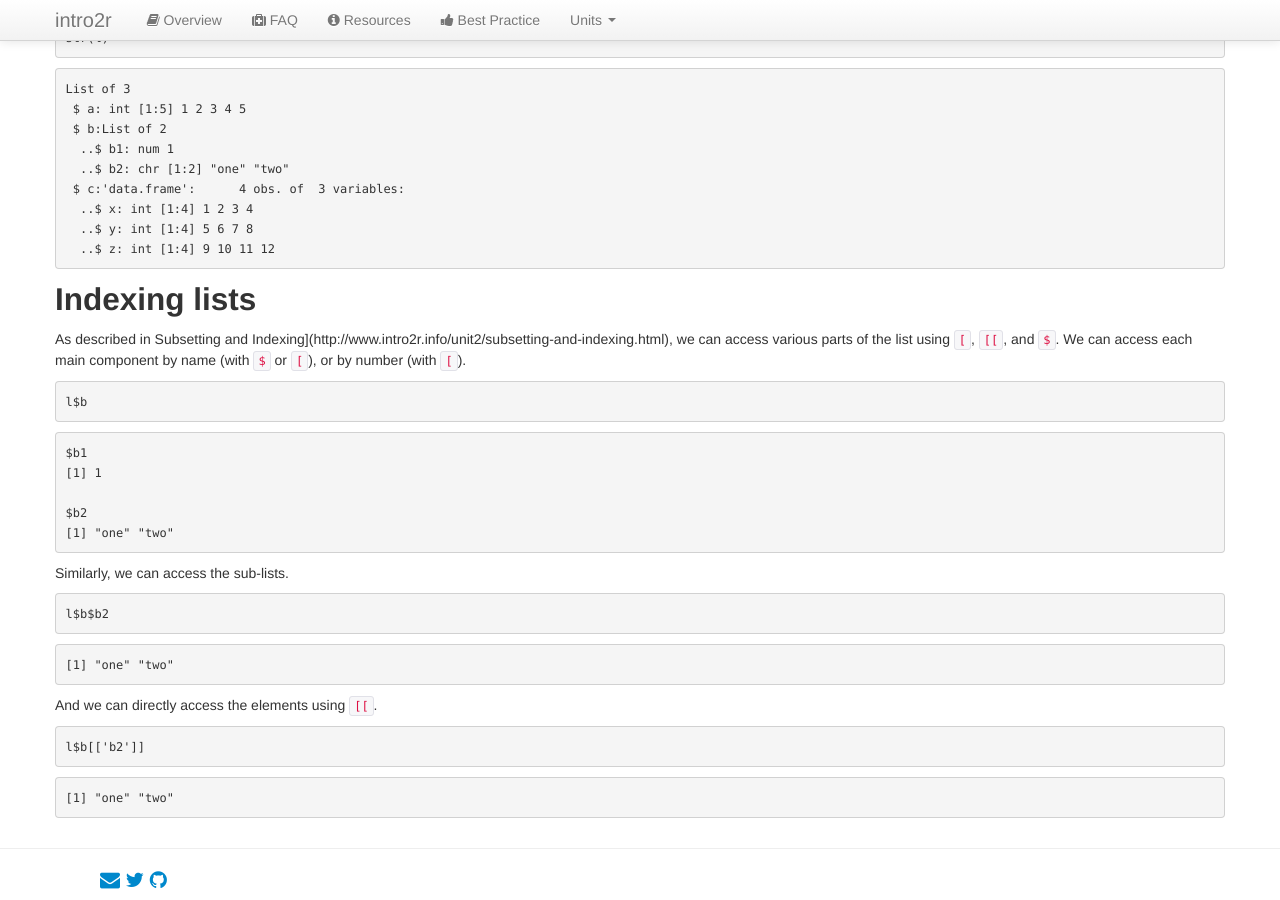
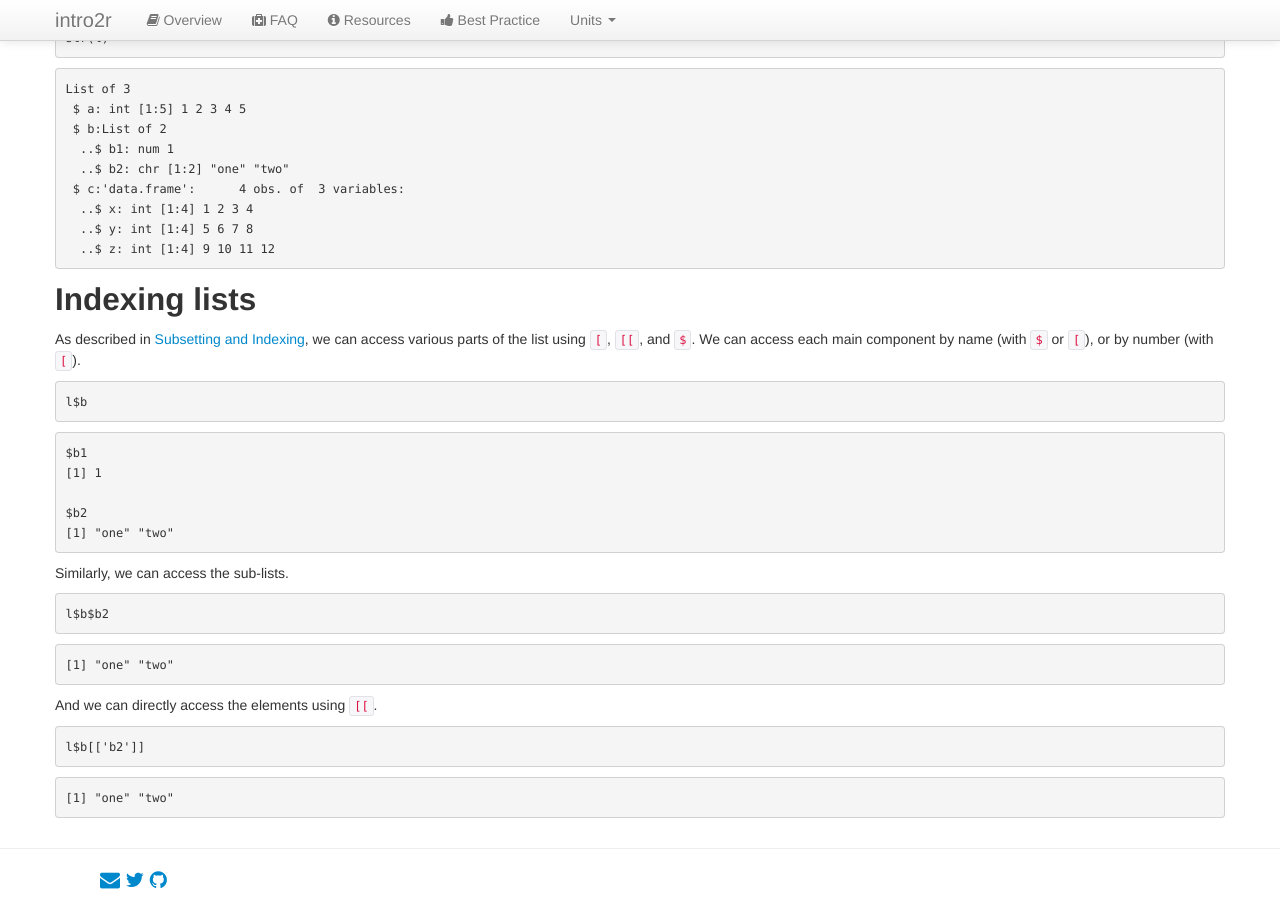
Before and after one commit to intro2r/intro2r, a Jekyll site: the page built from unit2/lists.md, in a window 1280 px wide and 900 px high, scrolled down 2001 px. Built offline with Jekyll 4.4.1, drawn with Linux system fonts in a browser that asks for light colours.

Commit message:
Update lists.md

````diff
--- a/unit2/lists.md
+++ b/unit2/lists.md
@@ -97,7 +97,7 @@ List of 3
 
 ## Indexing lists
 
-As described in Subsetting and Indexing](http://www.intro2r.info/unit2/subsetting-and-indexing.html), we can access various parts of the list using `[`, `[[`, and `$`.
+As described in [Subsetting and Indexing](http://www.intro2r.info/unit2/subsetting-and-indexing.html), we can access various parts of the list using `[`, `[[`, and `$`.
 We can access each main component by name (with `$` or `[`), or by number (with `[`).
 ```r
 l$b
````
